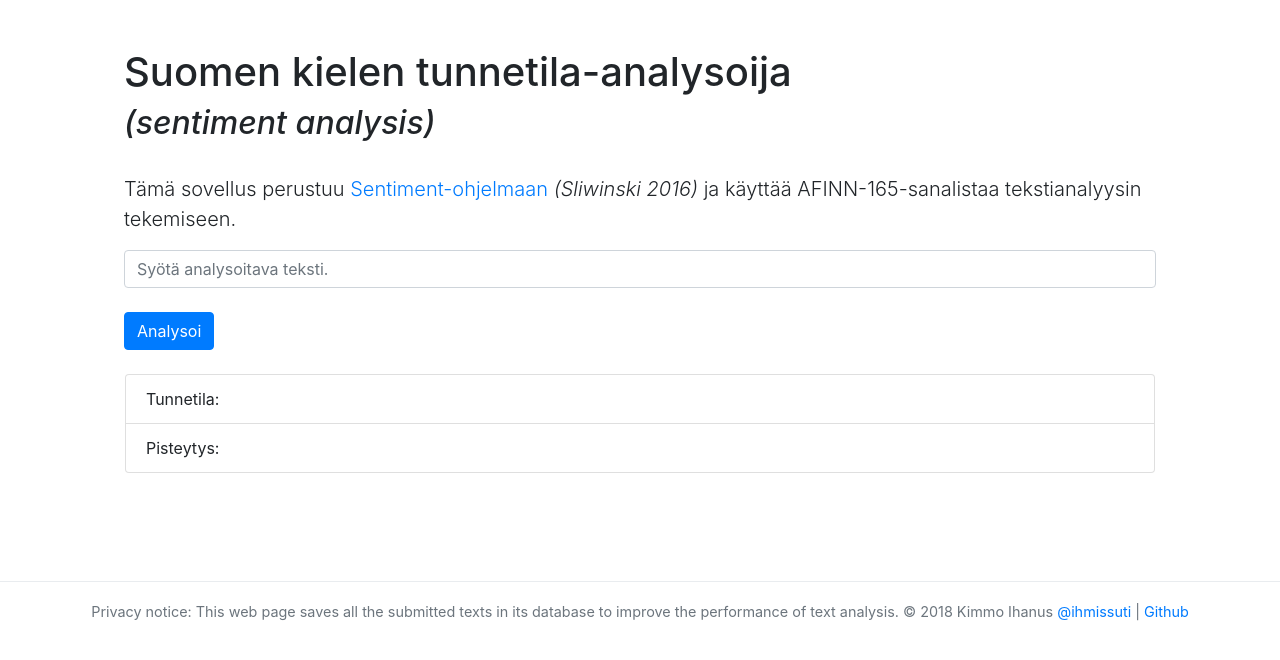
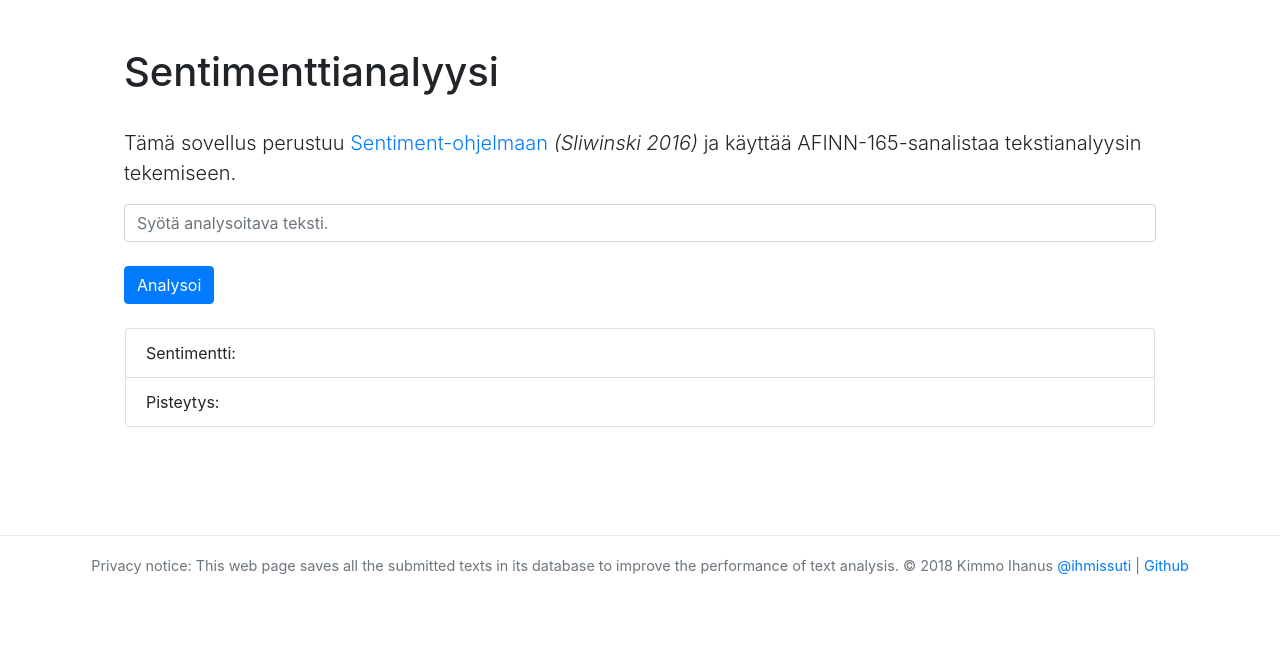
Before and after one commit to ihmissuti/fi-sentiment-analysis, a website: page public/index.html in a window 1280 px wide. Drawn offline with nearby package versions, Linux system fonts and the light colour scheme; no server answers.

Commit message:
copy update

```diff
--- a/public/index.html
+++ b/public/index.html
@@ -19,8 +19,7 @@
         <main role="main" class="container">
             <div class="template">
                 <div class="container">
-                    <h1>Suomen kielen tunnetila-analysoija </h1>
-                    <h2><i>(sentiment analysis)</i></h2>
+                    <h1>Sentimenttianalyysi</h1>
                     <br>
                     <p class="lead">Tämä sovellus perustuu <a href="https://github.com/thisandagain/sentiment" target="_blank">Sentiment-ohjelmaan</a> <i>(Sliwinski 2016)</i> ja käyttää AFINN-165-sanalistaa tekstianalyysin tekemiseen.</p>
                     <form action="">
@@ -32,7 +31,7 @@
                 <ul class="list-group result">
                     <li class="list-group-item">
                         <div class="row">
-                            <div class="col-1">Tunnetila: </div>
+                            <div class="col-1">Sentimentti: </div>
                             <div id="mood" class="col-11"></div>
                         </div>
                     </li>
```
